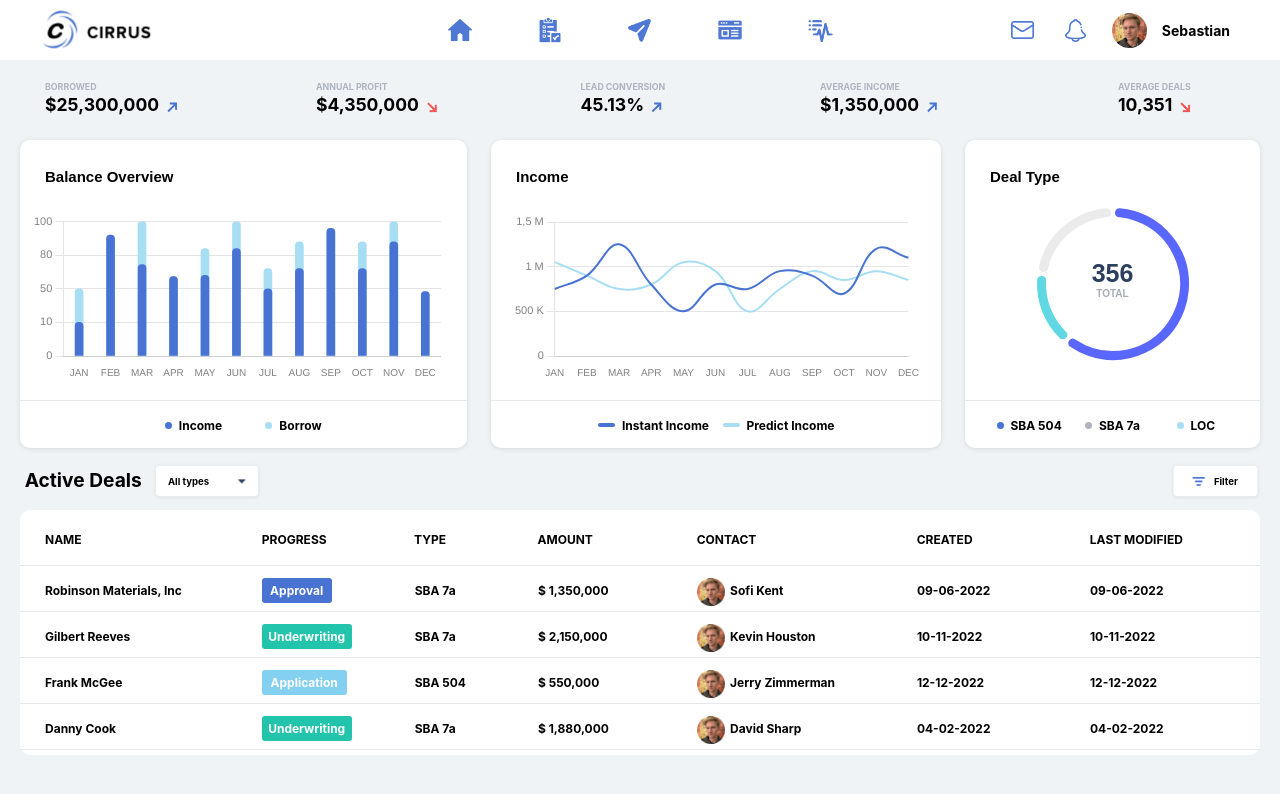
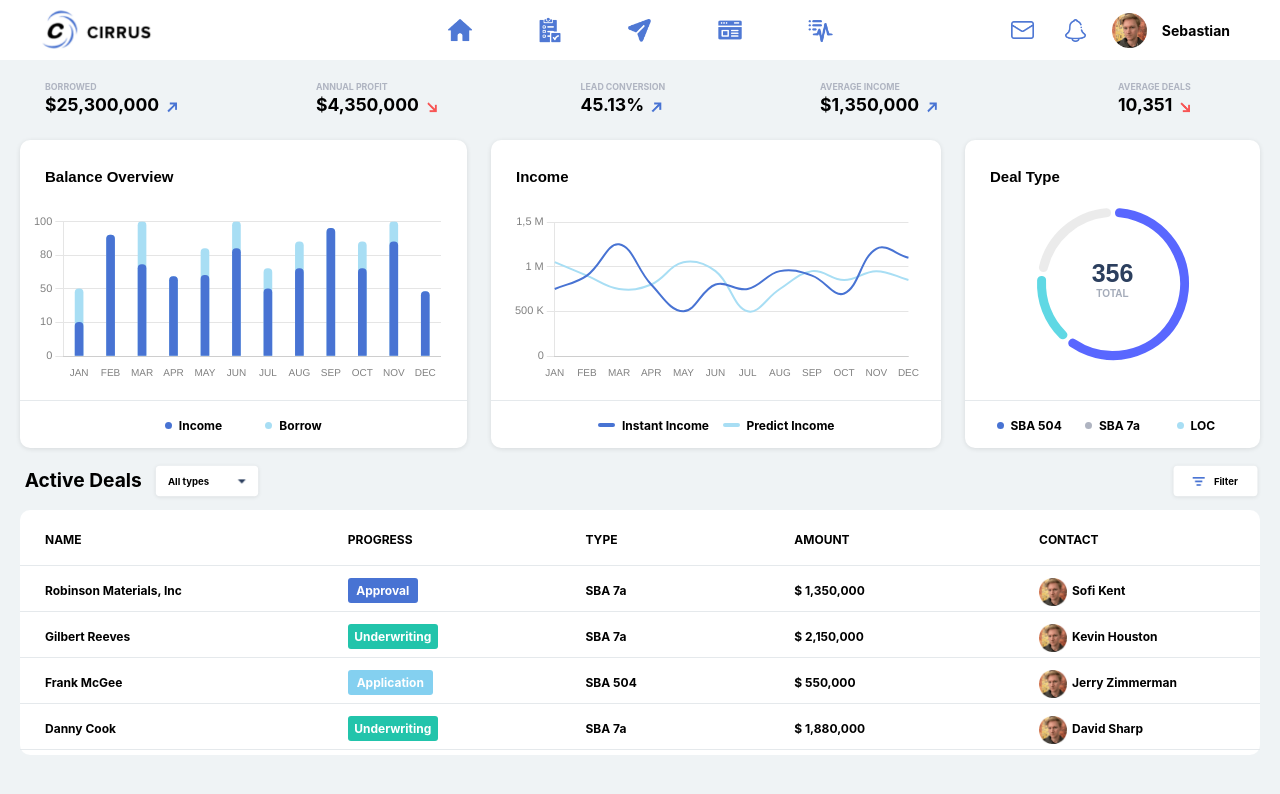
Before and after one commit to fluffyshark/dashboard, a React (Create React App) app: page / in a window 1280 px wide. Shown: the top 794 px of the page. Built offline with nearby package versions, Linux system fonts and the light colour scheme.

Commit message:
Responsive CSS - Adjusted bottom list for all sizes beyond width 360px

```diff
--- a/src/views/home/HomeBottomView.js
+++ b/src/views/home/HomeBottomView.js
@@ -13,6 +13,13 @@ function HomeBottomView() {
     {name: "Great Systems, Inc", progress: "Approval", type: "SBA 504", amount: "$ 2,120,000", contact: "Adam Arcland", created: "06-01-2022", lastModified: "06-10-2022", img:{profile_user}},
     {name: "Sun Chemicals, Inc", progress: "Application", type: "SBA 504", amount: "$ 1,150,000", contact: "Emma Anderson", created: "08-02-2022", lastModified: "08-08-2022", img:{profile_user}},
   ])
+
+
+  const [currentWidth, setCurrentWidth] = useState(parseInt(window.screen.width))
+
+  const handleResize = () => {setCurrentWidth(window.innerWidth)}
+
+  window.addEventListener('resize', handleResize)
 
 
 
@@ -42,11 +49,11 @@ function HomeBottomView() {
             <div className="home_bottom_client_top">
               <div className="client_category_name client_section" ><p className='client_categories'>NAME</p></div>
               <div className="client_category_progress client_section"><p className='client_categories'>PROGRESS</p></div>
-              <div className="client_category_type client_section"><p className='client_categories'>TYPE</p></div>
-              <div className="client_category_amount client_section"><p className='client_categories'>AMOUNT</p></div>
-              <div className="client_category_contact client_section"><p className='client_categories'>CONTACT</p></div>
-              <div className="client_category_created client_section"><p className='client_categories '>CREATED</p></div>
-              <div className="client_category_last_modified client_section"><p className='client_categories'>LAST MODIFIED</p></div>
+              {currentWidth > 450 &&<div className="client_category_type client_section"><p className='client_categories'>TYPE</p></div>}
+              {currentWidth > 520 &&<div className="client_category_amount client_section"><p className='client_categories'>AMOUNT</p></div>}
+              {currentWidth > 700 &&<div className="client_category_contact client_section"><p className='client_categories'>CONTACT</p></div>}
+              {currentWidth > 900 &&<div className="client_category_created client_section"><p className='client_categories '>CREATED</p></div>}
+              {currentWidth > 900 && <div className="client_category_last_modified client_section"><p className='client_categories'>LAST MODIFIED</p></div>}
             </div>
 
           <div className="home_bottom_client_wrapper">
@@ -61,11 +68,11 @@ function HomeBottomView() {
                       {client.progress === "Application" && <div id="client_progress_box3"><p className='client_categories'>{client.progress}</p></div>}
                     </div>
                   </div>
-                  <div className="client_category_type client_section"><p className='client_categories '>{client.type}</p></div>
-                  <div className="client_category_amount client_section"><p className='client_categories '>{client.amount}</p></div>
-                  <div className="client_category_contact client_section"><img className='client_profile_pic' src={profile_user} alt="" /><p className='client_categories client_contact'>{client.contact}</p></div>
-                  <div className="client_category_created client_section"><p className='client_categories '>{client.created}</p></div>
-                  <div className="client_category_last_modified client_section"><p className='client_categories '>{client.lastModified}</p></div>
+                  {currentWidth > 450 && <div className="client_category_type client_section"><p className='client_categories '>{client.type}</p></div>}
+                  {currentWidth > 520 && <div className="client_category_amount client_section"><p className='client_categories '>{client.amount}</p></div>}
+                  {currentWidth > 700 &&<div className="client_category_contact client_section"><img className='client_profile_pic' src={profile_user} alt="" /><p className='client_categories client_contact'>{client.contact}</p></div>}
+                  {currentWidth > 900 &&<div className="client_category_created client_section"><p className='client_categories '>{client.created}</p></div>}
+                  {currentWidth > 900 && <div className="client_category_last_modified client_section"><p className='client_categories '>{client.lastModified}</p></div>}
                   </div>
                 )
               })}
```
